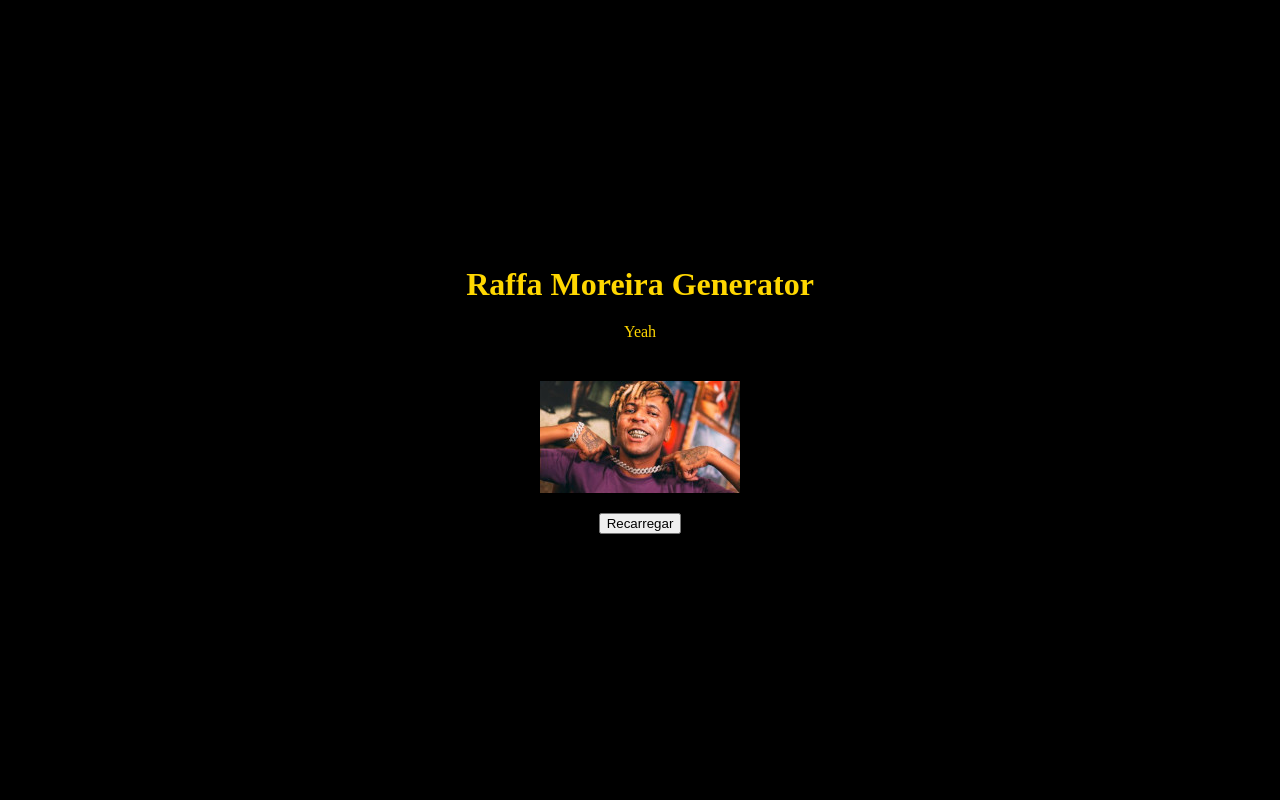
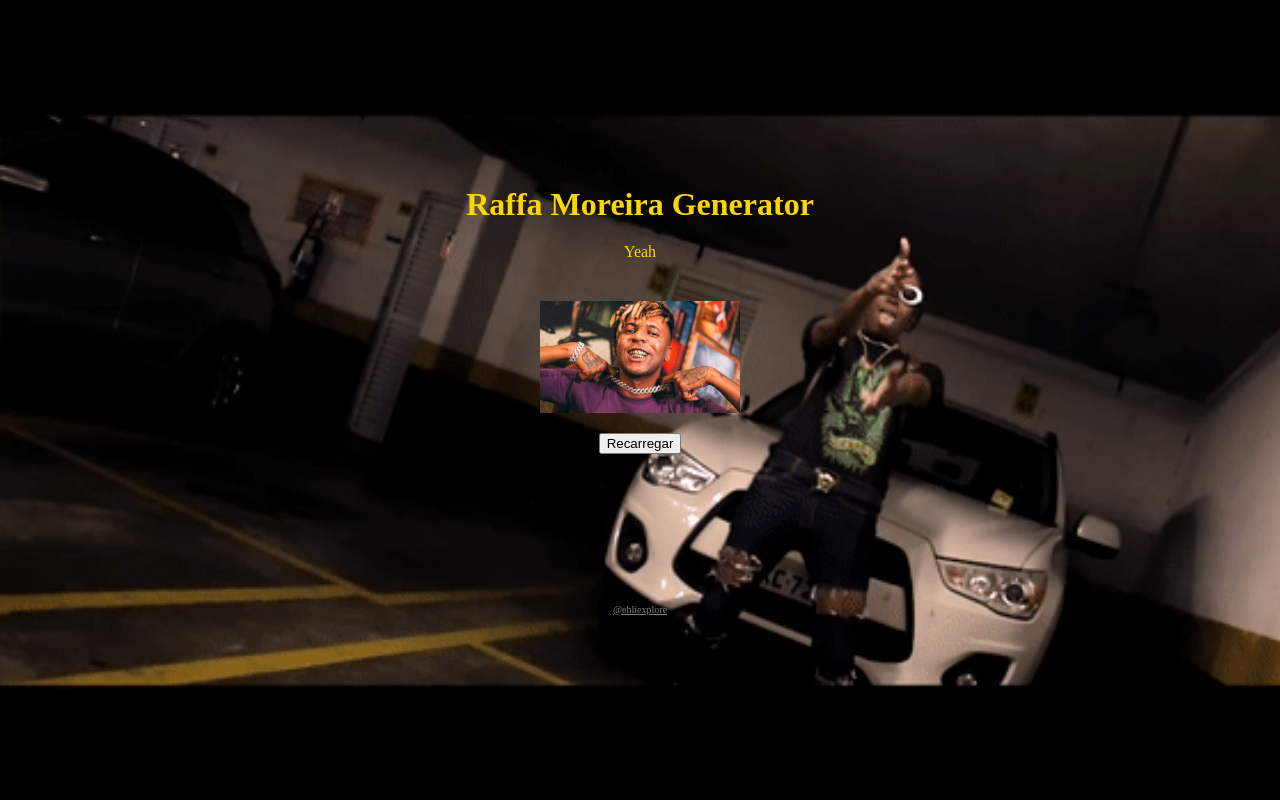
Before and after one commit to ehliexplore/bcraffgenerator, a Flask app: page / in a window 1280 px wide. Run offline with Flask 2, Linux system fonts and the light colour scheme.

Commit message:
versão com gif no background

```diff
--- a/mainraffa.py
+++ b/mainraffa.py
@@ -16,5 +16,6 @@ def index():
 def reload():
     return render_template('index.html')
 
+
 if __name__ == "__main__":
     app.run(debug=True)
--- /dev/null
+++ b/static/style.css
@@ -0,0 +1,4 @@
+body {
+    background-image: url('/static/raffagif2.gif');
+    background-size: cover;
+  }
--- a/templates/index.html
+++ b/templates/index.html
@@ -4,6 +4,7 @@
     <meta charset="UTF-8">
     <title>BC Raff Generator</title>
     <link rel="shortcut icon" href="{{ url_for('static', filename='raffaicon.ico') }}">
+    <link rel="stylesheet" type="text/css" href="{{ url_for('static', filename='style.css') }}">
 
         <style>
 	body {
@@ -31,6 +32,12 @@
       button {
         margin-top: 20px;
       }
+      a {
+        display: block;
+        color: grey;
+        margin-top: 150px;
+        font-size: 10px
+      }
 
     </style>
 </head>
@@ -40,6 +47,7 @@
     <img src="{{ url_for('static', filename='raffa200.jpg') }}" alt="Raffa Moreira AKA BC Raff">
 
     <button onclick="reloadPage()">Recarregar</button>
+    <a href="https://www.instagram.com/ehliexplore/">@ehliexplore</a>
 
 	<script>
 		function reloadPage() {
```
Also changed, not shown: static/raffa-icon.ico (deleted), static/raffagif2.gif (added).
